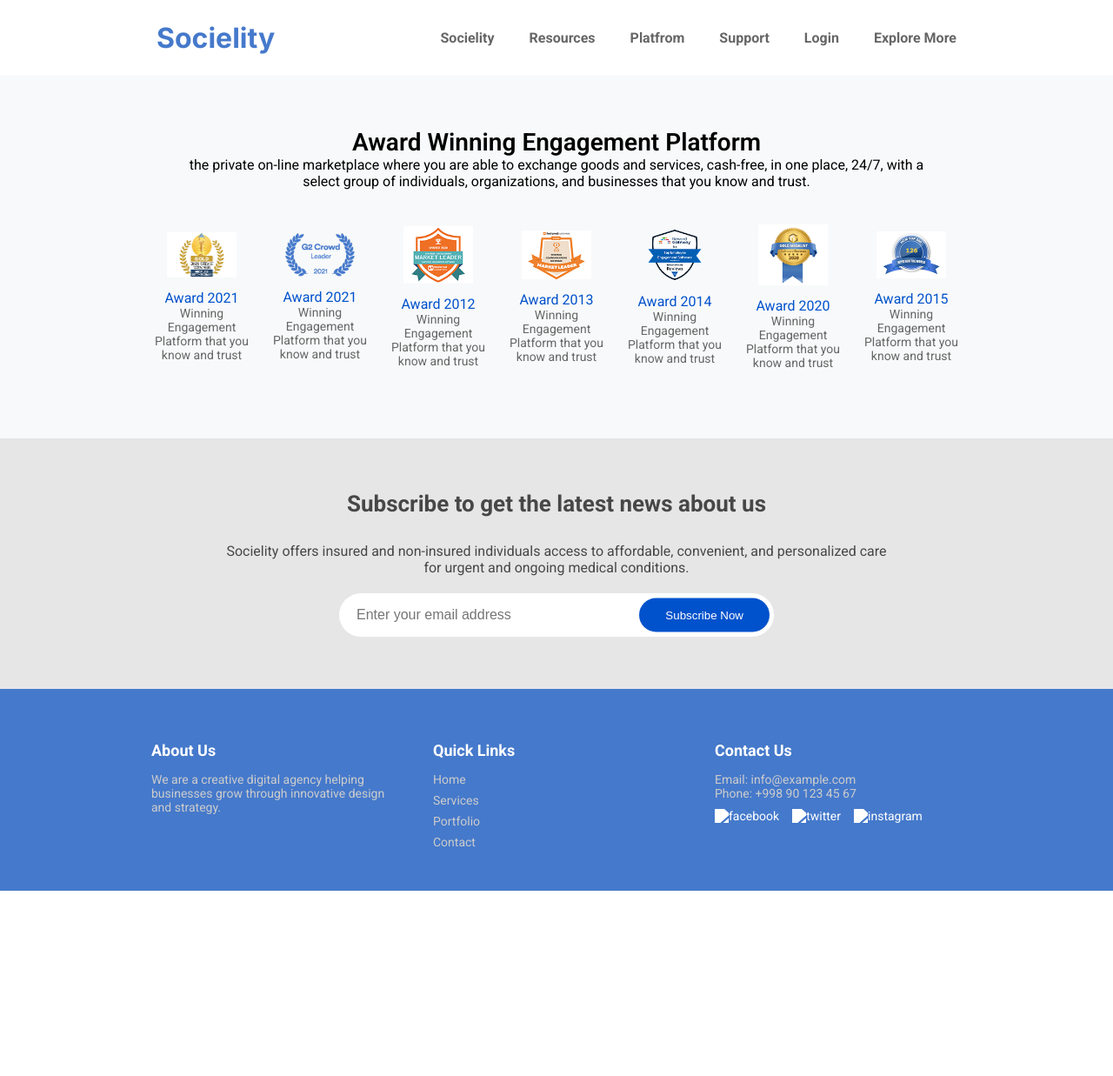
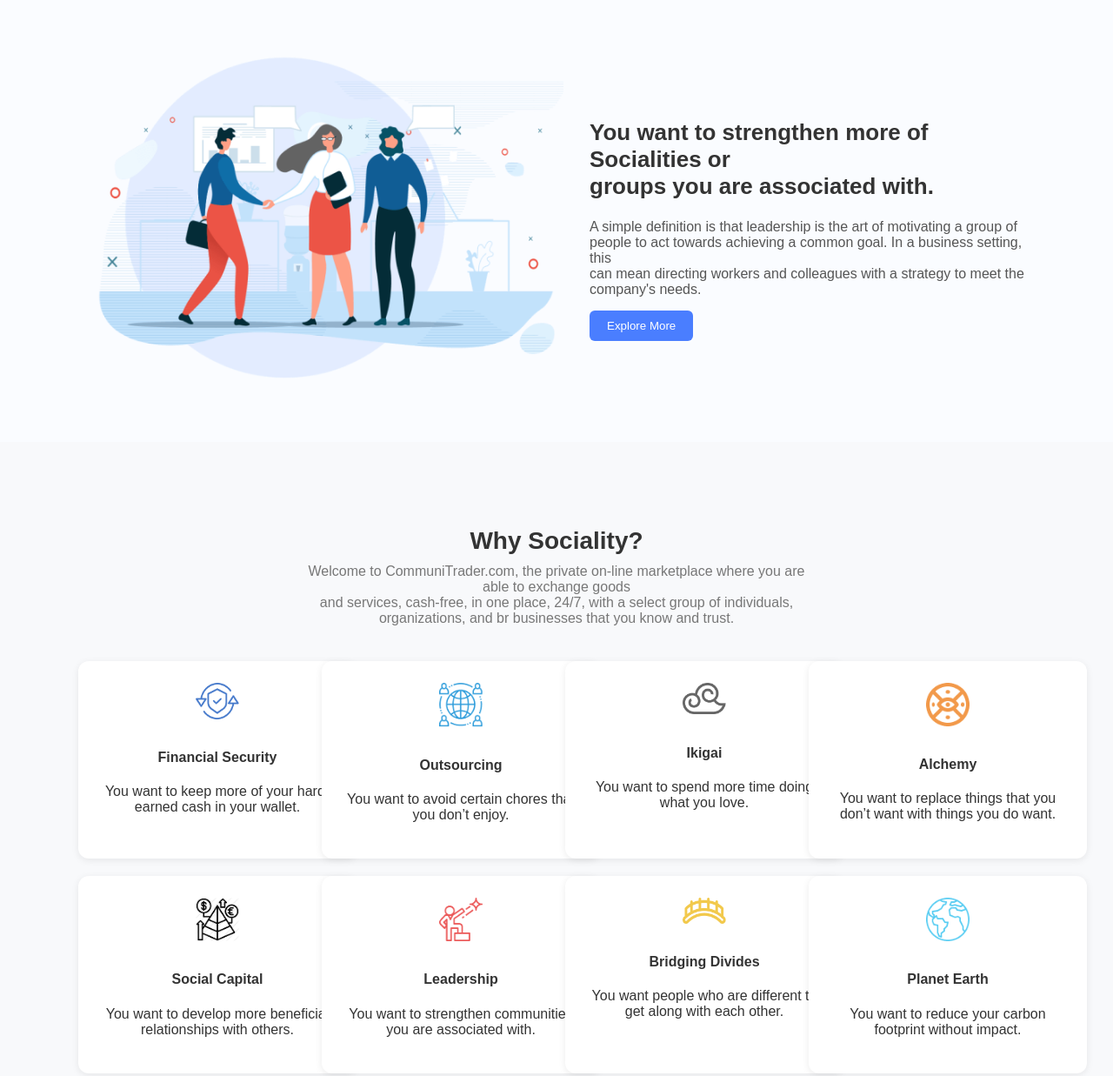
Before and after one commit to sherzodartikbayev/Socielity, a plain HTML site: page index.html in a window 1280 px wide. Shown: the top 1237 px of the page at 87% size. Before the commit the page ends 1024 px from the top, so only its background shows below. Drawn offline with Linux system fonts and the light colour scheme.

Commit message:
feat: Organizations, Groups and Customer sections

```diff
--- a/css/main.css
+++ b/css/main.css
@@ -1,196 +1,139 @@
 /* Fonts: Roboto, Inter */
 @import url('https://fonts.googleapis.com/css2?family=Inter:ital,opsz,wght@0,14..32,100..900;1,14..32,100..900&family=Roboto:ital,wght@0,100..900;1,100..900&display=swap');
-
-* {
+/* General */
+body {
+	font-family: "Poppins", sans-serif;
 	margin: 0;
-	padding: 0;
-	box-sizing: border-box;
-}
-
-body {
-	font-family: 'Roboto', sans-serif;
+	background: #f8f9fb;
+	color: #333;
   }
 
   .container {
-	padding: 0 134px;
-	max-width: 1200px;
+	width: 90%;
+	max-width: 1100px;
 	margin: 0 auto;
-	width: 100%;
   }
 
-/* Header */
-.header__container {
-	padding: 24px 140px;
+  /* Hero */
+  .hero {
 	display: flex;
+	align-items: center;
 	justify-content: space-between;
-	align-items: center;
+	background: #FAFCFF;
+	padding: 60px 0;
   }
 
-.header__logo {
-	font-family: 'Inter', sans-serif;
-	font-weight: 700;
-	font-size: 16px;
-	color: #4579cb;
-	text-decoration: none;
+  .hero__content {
+	display: flex;
+	align-items: center;
+	justify-content: space-between;
+	gap: 30px;
+	flex-direction: row-reverse;
   }
 
-.header__navlinks {
-	display: flex;
-	justify-content: center;
-	align-items: center;
-	gap: 40px;
-	list-style: none;
+  .hero__title {
+	font-size: 26px;
+	font-weight: 600;
   }
 
-.header__navlinks__item a {
-	font-weight: 700;
-	font-size: 16px;
-	line-height: 24px;
-	letter-spacing: 0%;
-	text-decoration: none;
-	color: #666666;
+  .hero__description {
+	color: #555;
+	margin: 15px 0;
   }
 
-/* ===== AWARDS SECTION ===== */
-.awards {
-	padding: 60px 0;
-	background: #f8f9fa;
+  .hero__button {
+	background: #4a7eff;
+	color: white;
+	border: none;
+	padding: 10px 20px;
+	border-radius: 6px;
+	cursor: pointer;
+  }
+
+  .hero__image img {
+	width: 558px;
+  }
+
+  /* Why Section */
+  .why {
 	text-align: center;
+	padding: 70px 0;
   }
-.awards__title {
-	margin-bottom: 40px;
+
+  .why__title {
+	font-size: 28px;
+	margin-bottom: 10px;
   }
-.awards__title h2 {
-	font-size: 28px;
-	font-weight: 600;
+
+  .why__text {
+	color: #777;
+	max-width: 600px;
+	margin: 0 auto 40px;
   }
-.awards__logos {
+
+  .why__grid {
 	display: grid;
-	grid-template-columns: repeat(7, 1fr);
-	align-items: center;
-	justify-items: center;
+	grid-template-columns: repeat(auto-fit, minmax(230px, 1fr));
 	gap: 20px;
   }
-.awards__logos .award-item {
-	text-align: center;
+
+  .why__card {
+	  width: 270px;
+	  height: 267;
+	  background: #fff;
+	  border-radius: 12px;
+	  padding: 25px;
+	  box-shadow: 0 2px 8px rgba(0,0,0,0.08);
+	  transition: transform 0.2s;
 	}
-.awards__logos .award-item img {
-	width: 80px;
-	height: auto;
+
+	.why__card:hover {
+	  margin-left: 50px;
+	transform: translateY(-5px);
+  }
+
+  .why__icon {
+	width: 50px;
 	margin-bottom: 10px;
   }
-.awards__logos .award-item .images {
-	justify-content: center;
-}
-.awards__logos .award-item .awards_write {
-	color: #0052cc;
-}
-.awards__logos .award-item p {
-	font-size: 14px;
-	color: #666;
+
+  /* Testimonial */
+  .testimonial {
+	background: #fff;
+	padding: 80px 0;
   }
 
-/* ===== SUBSCRIBE SECTION ===== */
-.subscribe {
-	background: #e6e6e6;
-	color: #474747;
-	text-align: center;
-	padding: 60px 0;
-}
-.subscribe h2 {
-	font-size: 26px;
-	margin-bottom: 30px;
-}
-.subscribe__description {
-	margin-bottom: 20px;
-}
-.subscribe__form {
-	position: relative;
-	width: 100%;
-	max-width: 500px;
-	margin: 0 auto;
-}
-.subscribe__form input {
-	width: 100%;
-	padding: 16px 120px 16px 20px;
-	border: none;
-	border-radius: 50px;
-	font-size: 16px;
-	outline: none;
-}
-.subscribe__form button {
-	position: absolute;
-	top: 50%;
-	right: 5px;
-	transform: translateY(-50%);
-	background: #0052cc;
-	border: none;
-	color: #fff;
-	padding: 12px 30px;
-	border-radius: 50px;
-	cursor: pointer;
-	font-weight: 500;
-	transition: background 0.3s;
-}
-.subscribe__form button:hover {
-	background: #003d99;
+  .testimonial__content {
+	display: flex;
+	align-items: center;
+	justify-content: space-between;
+	gap: 50px;
   }
 
-/* ===== FOOTER SECTION ===== */
-.footer {
-	background: #4579cb;
-	color: #666666;
-	padding-top: 60px;
+  .testimonial__image img {
+	width: 470px;
+	border-radius: 50%;
   }
-.footer__content {
-	display: grid;
-	grid-template-columns: repeat(3, 1fr);
-	gap: 40px;
-	padding-bottom: 40px;
+
+  .testimonial__quote {
+	font-style: italic;
+	color: #555;
   }
-.footer__content h3 {
-	color: #fff;
-	margin-bottom: 15px;
-	font-size: 18px;
+
+  .testimonial__controls {
+	margin-top: 15px;
   }
-.footer__content p,
-.footer__content a,
-.footer__content li {
-	font-size: 14px;
-	color: #ccc;
-	text-decoration: none;
-	list-style: none;
+
+  .testimonial__btn {
+	border: none;
+	background: #eee;
+	padding: 8px 12px;
+	margin: 0 4px;
+	border-radius: 5px;
+	cursor: pointer;
   }
-.footer__content ul {
-	padding: 0;
+
+  .testimonial__btn--next {
+	background: #4a7eff;
+	color: white;
   }
-.footer__content ul li {
-	margin-bottom: 8px;
-}
-.footer__content ul li a:hover {
-	color: #fff;
-}
-.footer__content .footer__socials {
-	display: flex;
-	gap: 15px;
-	margin-top: 10px;
-}
-.footer__content .footer__socials img {
-	width: 20px;
-	height: 20px;
-	filter: brightness(0) invert(1);
-	transition: 0.3s;
-}
-.footer__content .footer__socials img:hover {
-	transform: scale(1.1);
-}
-.footer__bottom {
-	background: #000;
-	text-align: center;
-	padding: 20px 0;
-	border-top: 1px solid #222;
-}
-.footer__bottom p {
-	font-size: 13px;
-	color: #888;
-} /*# sourceMappingURL=style .css.map */
--- a/index.html
+++ b/index.html
@@ -1,124 +1,106 @@
 <!DOCTYPE html>
 <html lang="en">
-
 <head>
   <meta charset="UTF-8">
   <meta name="viewport" content="width=device-width, initial-scale=1.0">
   <title>Socielity</title>
   <link rel="stylesheet" href="./css/main.css">
 
-<body>
-  <!-- Header -->
-  <header class="header">
-    <div class="header__container container">
-      <!-- Header Logo -->
-      <a href="/" class="header__logo">
-        <h1>Socielity</h1>
-      </a>
+  <!-- Hero Section -->
+  <section class="hero">
+    <div class="hero__content container">
+      <div class="hero__text">
+        <h2 class="hero__title">
+          You want to strengthen more of Socialities or <br> groups you are associated with.
+        </h2>
+        <p class="hero__description">
+          A simple definition is that leadership is the art of motivating a group of <br>  people to act towards achieving a common goal. In a business setting, this <br> can mean directing workers and colleagues with a strategy to meet the <br> company's needs.
+        </p>
+        <button class="hero__button">Explore More</button>
+      </div>
+      <div class="hero__image">
+        <img src="./images/strengthen/3.png" alt="People shaking hands">
+      </div>
+    </div>
+  </section>
 
-      <!-- Header NavLinks -->
-      <ul class="header__navlinks">
-        <li class="header__navlinks__item"><a href="#">Socielity</a></li>
-        <li class="header__navlinks__item"><a href="#">Resources</a></li>
-        <li class="header__navlinks__item"><a href="#">Platfrom</a></li>
-        <li class="header__navlinks__item"><a href="#">Support</a></li>
-        <li class="header__navlinks__item"><a href="#">Login</a></li>
-        <li class="header__navlinks__item"><a href="#">Explore More</a></li>
-      </ul>
-    </div>
-  </header>
+  <!-- Why Section -->
+  <section class="why">
+    <div class="container">
+      <h3 class="why__title">Why Sociality?</h3>
+      <p class="why__text">
+      Welcome to CommuniTrader.com, the private on-line marketplace where you are able to exchange goods <br> and services, cash-free, in one place, 24/7, with a select group of individuals, organizations, and br businesses that you know and trust.
+      </p>
 
-  <!-- a -->
-  <div class="test"></div>
+      <div class="why__grid">
+        <div class="why__card">
+          <img src="./icons/services/Group 68.png" alt="" class="why__icon">
+          <h4 class="why__card-title">Financial Security</h4>
+          <p class="why__card-text">You want to keep more of your hard-earned cash in your wallet.</p>
+        </div>
 
-  <!-- ===== Awards Section ===== -->
-  <section class="awards">
-    <div class="container">
-      <div class="awards__title">
-        <h2>Award Winning Engagement Platform</h2>
-        <p>the private on-line marketplace where you are able to exchange goods and services, cash-free, in one place,
-          24/7, with a <br> select group of individuals, organizations, and businesses that you know and trust.</p>
-      </div>
-      <div class="awards__logos">
-        <div class="award-item"><img src="./icons/platform/SASCS21_Gold_Winner_1200x630 1.png" alt="Award 2021">
-          <section class="awards_write">Award 2021</section>
-          <p>Winning Engagement Platform that you know and trust</p>
+        <div class="why__card">
+          <img src="./icons/services/Group.png" alt="" class="why__icon">
+          <h4 class="why__card-title">Outsourcing</h4>
+          <p class="why__card-text">You want to avoid certain chores that you don’t enjoy.</p>
         </div>
-        <div class="award-item"><img src="./icons/platform/Group 63.png" alt="">
-          <section class="awards_write">Award 2021 </section>
-          <p>Winning Engagement Platform that you know and trust</p>
+
+        <div class="why__card">
+          <img src="./icons/services/Vector.png" alt="" class="why__icon">
+          <h4 class="why__card-title">Ikigai</h4>
+          <p class="why__card-text">You want to spend more time doing what you love.</p>
         </div>
-        <div class="award-item"><img src="./icons/platform/image 3.png" alt="">
-          <section class="awards_write">Award 2012</section>
-          <p>Winning Engagement Platform that you know and trust </p>
+
+        <div class="why__card">
+          <img src="./icons/services/alcadey.png" alt="" class="why__icon">
+          <h4 class="why__card-title">Alchemy</h4>
+          <p class="why__card-text">You want to replace things that you don’t want with things you do want.</p>
         </div>
-        <div class="award-item"><img src="./icons/platform/image 4.png" alt="">
-          <section class="awards_write">Award 2013</section>
-          <p>Winning Engagement Platform that you know and trust</p>
+
+        <div class="why__card">
+          <img src="./icons/services/image 10.png" alt="" class="why__icon">
+          <h4 class="why__card-title">Social Capital</h4>
+          <p class="why__card-text">You want to develop more beneficial relationships with others.</p>
         </div>
-        <div class="award-item"><img src="./icons/platform/image 7.png" alt="">
-          <section class="awards_write">Award 2014</section>
-          <p>Winning Engagement Platform that you know and trust</p>
+
+        <div class="why__card">
+          <img src="./icons/services/Group 69.png" alt="" class="why__icon">
+          <h4 class="why__card-title">Leadership</h4>
+          <p class="why__card-text">You want to strengthen communities you are associated with.</p>
         </div>
-        <div class="award-item"><img src="./icons/platform/image 5.png" alt="">
-          <section class="awards_write">Award 2020</section>
-          <p>Winning Engagement Platform that you know and trust</p>
+
+        <div class="why__card">
+          <img src="./icons/services/Vector-1.png" alt="" class="why__icon">
+          <h4 class="why__card-title">Bridging Divides</h4>
+          <p class="why__card-text">You want people who are different to get along with each other.</p>
         </div>
-        <div class="award-item"><img src="./icons/platform/image 6.png" alt="">
-          <section class="awards_write">Award 2015</section>
-          <p>Winning Engagement Platform that you know and trust</p>
+
+        <div class="why__card">
+          <img src="./icons/services/Group-1.png" alt="" class="why__icon">
+          <h4 class="why__card-title">Planet Earth</h4>
+          <p class="why__card-text">You want to reduce your carbon footprint without impact.</p>
         </div>
       </div>
     </div>
-    <div class="images"><img src="./images/Group 6.svg" alt=""></div>
   </section>
 
-  <!-- ===== Subscribe Section ===== -->
-  <section class="subscribe">
-    <div class="container">
-      <h2>Subscribe to get the latest news about us</h2>
-      <p class="subscribe__description">Socielity offers insured and non-insured individuals access to affordable,
-        convenient, and personalized care
-        <br> for urgent and ongoing medical conditions.
-      </p>
-      <form class="subscribe__form">
-        <input type="email" placeholder="Enter your email address" required>
-        <button type="submit">Subscribe Now</button>
-      </form>
-    </div>
-  </section>
-
-  <!-- ===== Main Footer ===== -->
-  <footer class="footer">
-    <div class="container footer__content">
-      <div class="footer__about">
-        <h3>About Us</h3>
-        <p>We are a creative digital agency helping businesses grow through innovative design and strategy.</p>
+  <!-- Testimonial Section -->
+  <section class="testimonial">
+    <div class="testimonial__content container">
+      <div class="testimonial__image">
+        <img src="./images/customer/Vector.png" alt="User">
       </div>
-      <div class="footer__links">
-        <h3>Quick Links</h3>
-        <ul>
-          <li><a href="#">Home</a></li>
-          <li><a href="#">Services</a></li>
-          <li><a href="#">Portfolio</a></li>
-          <li><a href="#">Contact</a></li>
-        </ul>
-      </div>
-
-      <div class="footer__contact">
-        <h3>Contact Us</h3>
-        <p>Email: info@example.com</p>
-        <p>Phone: +998 90 123 45 67</p>
-        <div class="footer__socials">
-          <a href="#"><img src="./icons/contact/facebook.svg" alt="facebook"></a>
-          <a href="#"><img src="./icons/contact/x.svg" alt="twitter"></a>
-          <a href="#"><img src="./icons/contact/instagram.svg" alt="instagram"></a>
+      <div class="testimonial__text">
+        <h4 class="testimonial__name">Skylar George</h4>
+        <p class="testimonial__role">Managing Director, Longcopy Company</p>
+        <blockquote class="testimonial__quote">
+          “You'll want to use a format that's viewable for your potential leads and aligns closely with their values. To give you an idea of how testimonials can be portrayed, below are the different testimonial types that you can use to show off your customers' stories”
+        </blockquote>
+        <div class="testimonial__controls">
+          <button class="testimonial__btn testimonial__btn--prev">←</button>
+          <button class="testimonial__btn testimonial__btn--next">→</button>
         </div>
       </div>
     </div>
-  </footer>
-
-  <script src="./js/script.js"></script>
-</body>
-
+  </section>
 </html>
```
Lines whose indentation alone changed are shown as unchanged.
